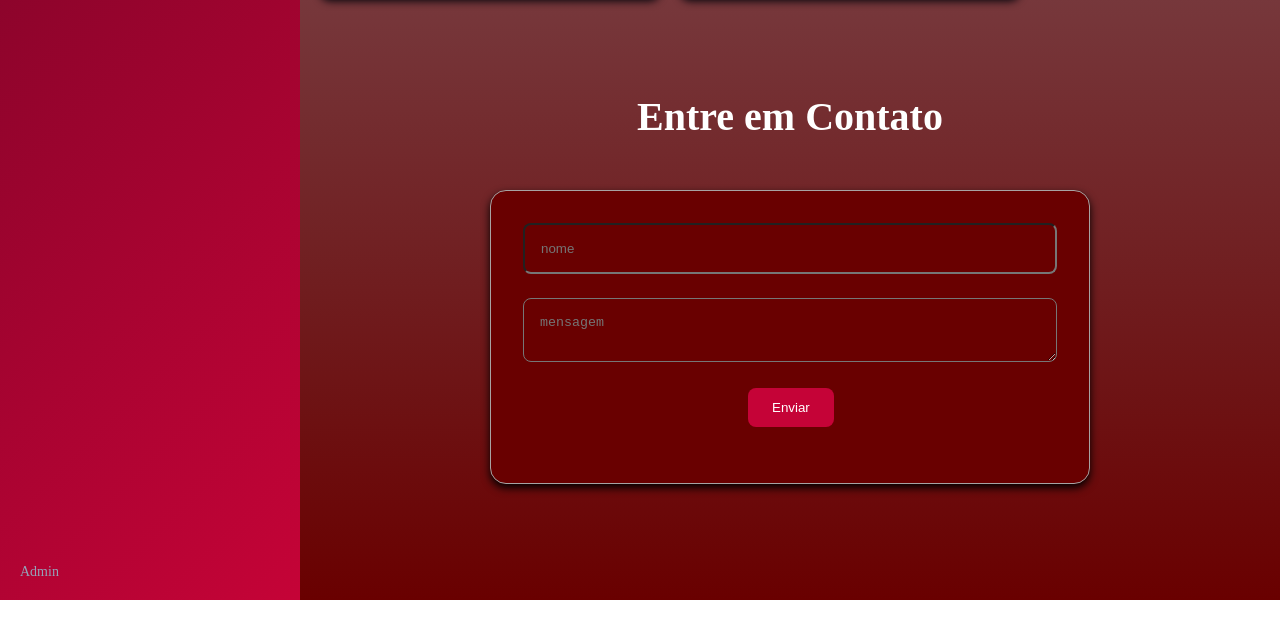
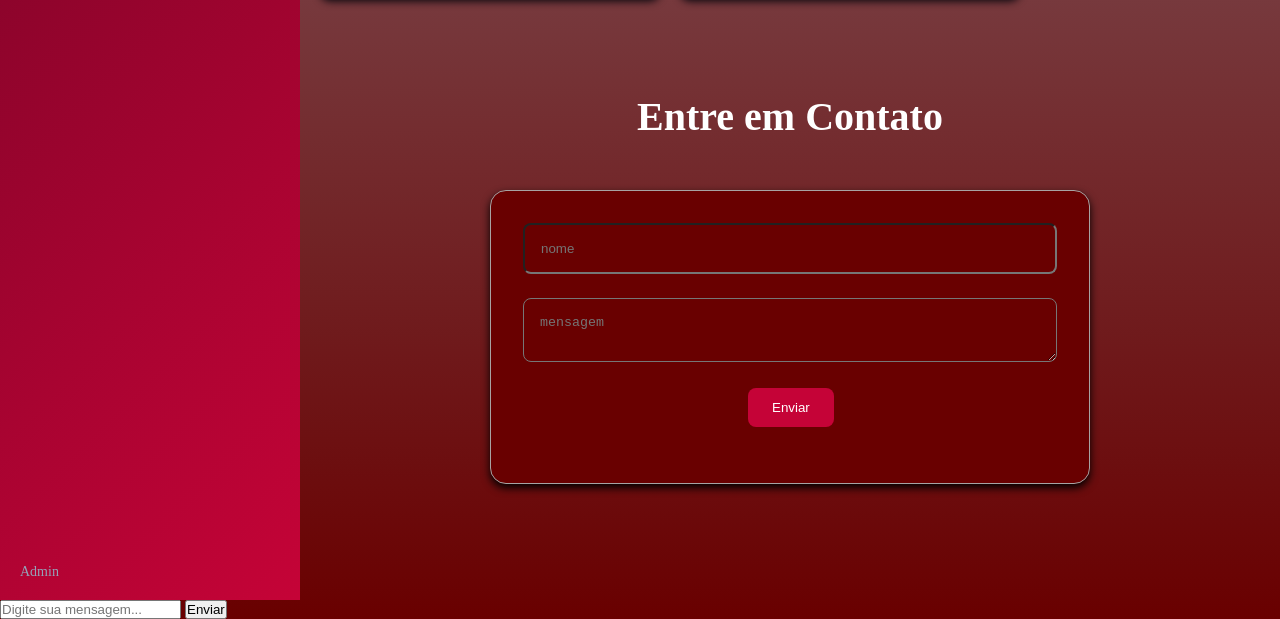
Before and after one commit to bemmaufodido-spec/LysandrosStore, a plain HTML site: page index.html in a window 1280 px wide. Shown: the part 2253-2872 px from the top of the page. Drawn offline with Linux system fonts and the light colour scheme; a web font is replaced by a local one.

Commit message:
Conectando IA

```diff
--- a/index.html
+++ b/index.html
@@ -176,6 +176,15 @@
 
     </div>
 
+    <div id="chat"></div>
+
+<div class="container">
+  <input id="input" placeholder="Digite sua mensagem..." />
+  <button onclick="enviar()">Enviar</button>
+</div>
+
+<script src="script.js"></script>
+
     <script>
         function enviarwhats(event) {
             event.preventDefault();
--- /dev/null
+++ b/script.js
@@ -0,0 +1,52 @@
+async function enviar() {
+
+  const input = document.getElementById("input");
+  const chat = document.getElementById("chat");
+
+  const mensagem = input.value;
+
+  if (!mensagem) return;
+
+  chat.innerHTML += `
+    <div class="msg-user">${mensagem}</div>
+  `;
+
+  input.value = "";
+
+  try {
+
+    const resposta = await fetch(
+      "https://assistente-ia.onrender.com/chat",
+      {
+        method: "POST",
+
+        headers: {
+          "Content-Type": "application/json"
+        },
+
+        body: JSON.stringify({
+          message: mensagem,
+
+          contexto: {
+            pagina: window.location.pathname,
+            titulo: document.title
+          }
+        })
+      }
+    );
+
+    const data = await resposta.json();
+
+    chat.innerHTML += `
+      <div class="msg-bot">${data.reply}</div>
+    `;
+
+  } catch (erro) {
+
+    chat.innerHTML += `
+      <div class="msg-bot">
+        Erro ao conectar
+      </div>
+    `;
+  }
+}
```
